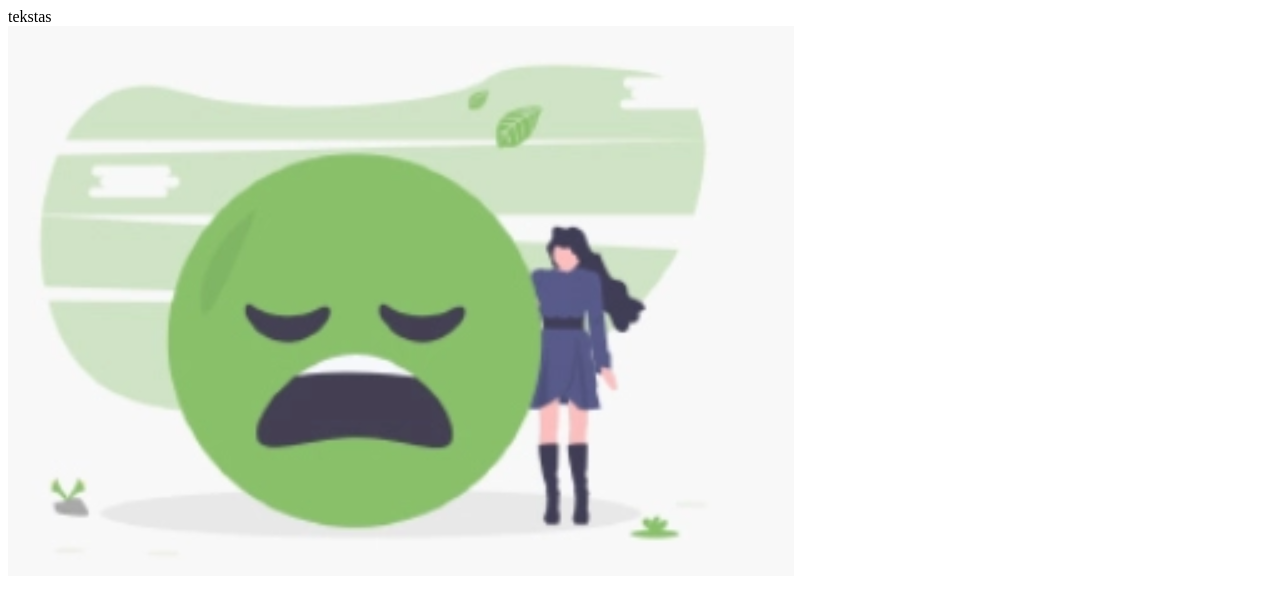
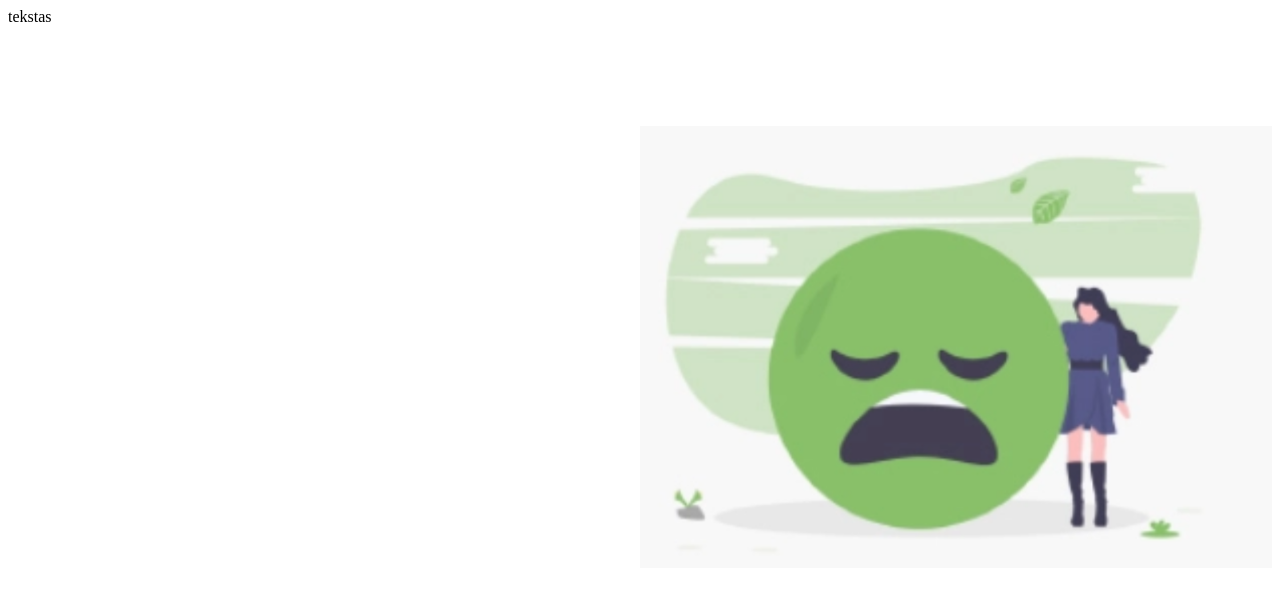
Before and after one commit to zvlzvl/2-mergaite, a plain HTML site: page index.html in a window 1280 px wide. Drawn offline with Linux system fonts and the light colour scheme.

Commit message:
nuotrauka

```diff
--- a/index.html
+++ b/index.html
@@ -7,6 +7,6 @@
 </head>
 <body>
     <header>tekstas</header>
-    <img src="mergaite.png" alt="mergaite nuotrauka">
+    <img style="display: inline-block; float: right; width: 50%; margin-left:20%; margin-top: 100px;"src="./mergaite.png" alt="mergaite nuotrauka">
 </body>
 </html>
```
